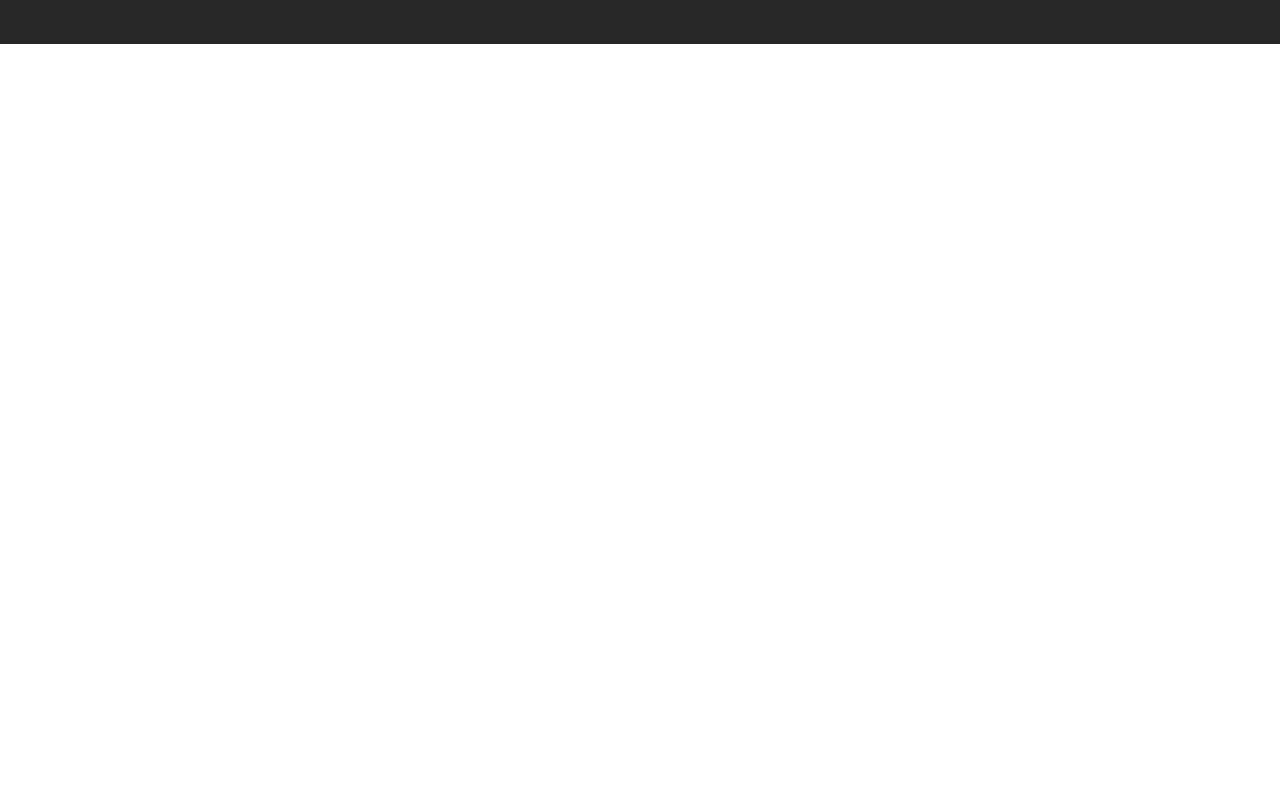
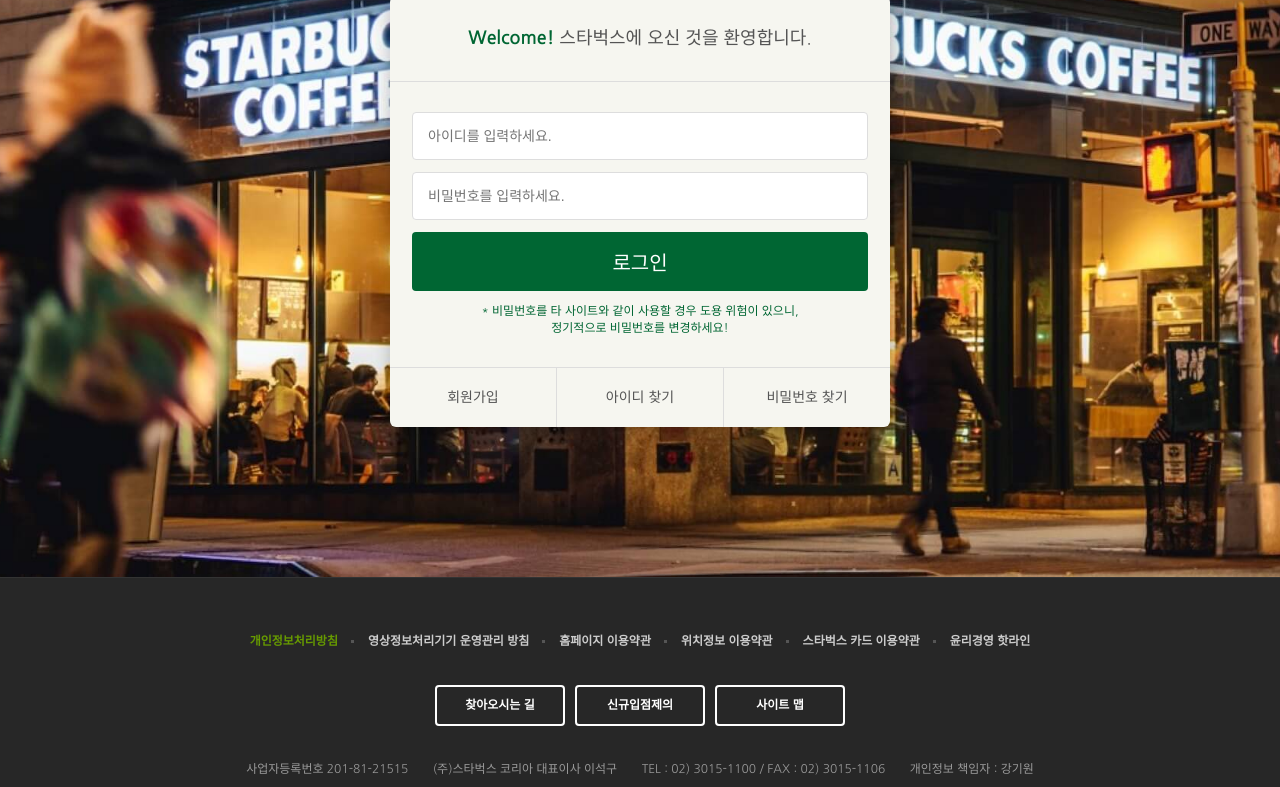
Before and after one commit to kindkevin/starbucks, a plain HTML site: page signin/index.html in a window 1280 px wide. Shown: the part 290-1077 px from the top of the page. Before the commit the page ends 800 px from the top, so only its background shows below. Drawn offline with nearby package versions, Linux system fonts and the light colour scheme.

Commit message:
로그인 페이지 완성

```diff
--- /dev/null
+++ b/css/signin.css
@@ -0,0 +1,78 @@
+.signin {
+  margin-top: 120px;
+  padding: 100px 0 150px;
+  background-image: url("../images/signin_bg.jpg");
+  background-repeat: no-repeat;
+  background-position: center;
+  background-attachment: fixed;
+  background-size: cover;
+}
+.signin h1{
+  color: #fff;
+  font-size: 30px;
+  font-weight: 700;
+  text-align: center;
+  margin-bottom: 24px;
+}
+.signin__card{
+  width: 500px;
+  margin: 0 auto;
+  border-radius: 6px;
+  background-color: #f6f6f0;
+  box-shadow: 2px 2px 20px rgba(0, 0, 0, .3);
+  color: #555;
+}
+.signin__card h2{
+  padding: 30px;
+  font-size: 18px;
+  text-align: center;
+  border-bottom: 1px solid #ddd;
+}
+.signin__card h2 strong{
+  font-weight: 700;
+  color: #006633;
+}
+.signin__card form{
+  padding: 30px 22px;
+}
+.signin__card form input{
+  width: 100%;
+  margin-bottom: 12px;
+  padding: 15px;
+  border: 1px solid #ddd;
+  border-radius: 4px;
+  outline: none;
+  box-sizing: border-box;
+  font-size: 14px;
+}
+.signin__card form [type="submit"]{
+  background-color: #006633;
+  border: none;
+  color: #fff;
+  font-size: 20px;
+  cursor: pointer;
+}
+.signin__card form p{
+  font-size: 12px;
+  color: #006633;
+  text-align: center;
+}
+.signin__card .actions{
+  display: flex;
+  border-top: 1px solid #ddd;
+}
+.signin__card .actions a{
+  flex-grow: 1;
+  flex-basis: 0;
+  text-align: center;
+  padding: 20px;
+  color: #555;
+  font-size: 14px;
+  border-right: 1px solid #ddd;
+}
+.signin__card .actions a:last-child{
+  border-right: none;
+}
+.signin__card .actions a:hover{
+  text-decoration: underline;
+}
--- a/signin/index.html
+++ b/signin/index.html
@@ -13,6 +13,7 @@
   <!-- SWIPER CSS -->
   <link rel="stylesheet" href="https://unpkg.com/swiper@6.8.4/swiper-bundle.min.css" />
   <link rel="stylesheet" href="../css/common.css">
+  <link rel="stylesheet" href="../css/signin.css">
 
   <script defer src="../js/common.js"></script>
 </head>
@@ -347,7 +348,26 @@
   </header>
 
   <section class="signin">
-
+    <h1>로그인</h1>
+    <div class="signin__card">
+      <h2>
+        <strong>Welcome!</strong> 스타벅스에 오신 것을 환영합니다.
+      </h2>
+      <form>
+        <input type="text" placeholder="아이디를 입력하세요.">
+        <input type="password" placeholder="비밀번호를 입력하세요.">
+        <input type="submit" value="로그인">
+        <p>
+          * 비밀번호를 타 사이트와 같이 사용할 경우 도용 위험이 있으니, <br>
+          정기적으로 비밀번호를 변경하세요!
+        </p>
+      </form>
+      <div class="actions">
+        <a href="javascript:void(0)">회원가입</a>
+        <a href="javascript:void(0)">아이디 찾기</a>
+        <a href="javascript:void(0)">비밀번호 찾기</a>
+      </div>
+    </div>
   </section>
 
   <!-- FOOTER -->
```
